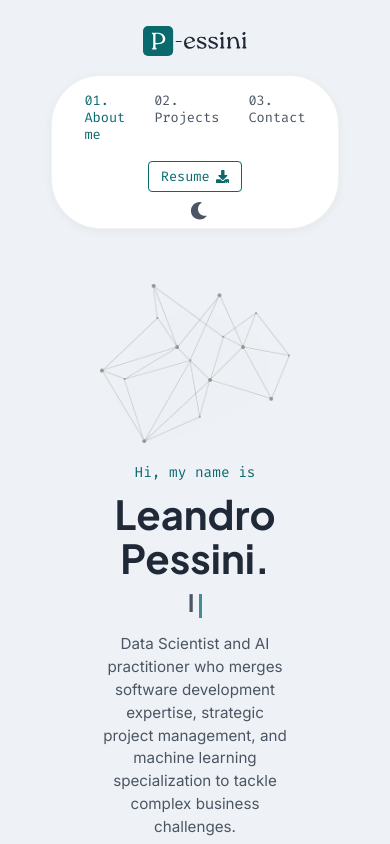
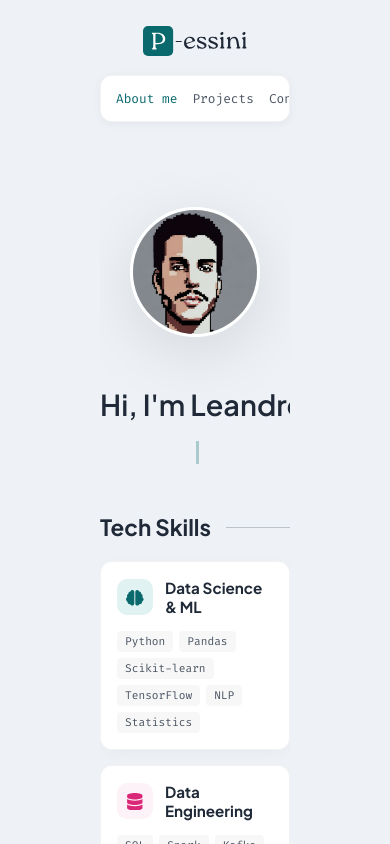
Before and after one commit to pessini/pessini.github.io, a React (Vite) app in the folder new/: page /about in a window 390 px wide. Shown: the top 844 px of the page. Built offline with nearby package versions, Linux system fonts and the light colour scheme.

Commit message:
New profile and few improvements (font size etc)

```diff
--- a/new/src/App.css
+++ b/new/src/App.css
@@ -147,7 +147,14 @@
   cursor: pointer;
   transition: color 0.3s;
   text-decoration: none;
-  display: block;
+  display: flex;
+  align-items: center;
+  gap: 5px;
+}
+
+.nav-number {
+  color: var(--primary-color);
+  font-weight: 600;
 }
 
 .nav-item:hover,
@@ -285,38 +292,34 @@
 
 .hero-content {
   flex: 1;
-  max-width: 550px;
-}
-
-.hero-intro {
-  color: var(--primary-color);
-  font-family: 'Fira Code', monospace;
-  font-size: 0.9rem;
-  margin-bottom: 10px;
-  font-weight: 400;
+  max-width: 800px;
 }
 
 .hero-name {
-  font-size: 2.8rem;
-  /* Compact size for better fit */
-  font-weight: 800;
+  font-size: min(3.15rem, 7vw);
+  /* Smaller, more refined size */
+  font-weight: 600;
+  /* Less bold for a lighter feel */
   color: var(--text-main);
-  margin-bottom: 5px;
-  line-height: 1.1;
+  margin-bottom: 10px;
+  /* More space after name */
+  line-height: 1.2;
+  white-space: nowrap;
 }
 
 .hero-tagline-container {
-  height: 2.3rem;
+  min-height: 4rem;
   overflow: hidden;
-  margin-bottom: 12px;
+  margin-bottom: 20px;
+  /* More space after tagline */
   display: flex;
   align-items: center;
 }
 
 .hero-tagline {
-  font-size: 1.8rem;
+  font-size: min(2.1rem, 4.9vw);
   /* Compact for better proportions */
-  font-weight: 700;
+  font-weight: 600;
   color: var(--text-secondary);
   line-height: 1.2;
   white-space: nowrap;
@@ -347,9 +350,11 @@
 .hero-description {
   max-width: 500px;
   font-size: 0.95rem;
-  line-height: 1.5;
+  line-height: 1.6;
+  /* Slightly more line height for readability */
   color: var(--text-secondary);
-  margin-top: 10px;
+  margin-top: 0;
+  /* Remove extra top margin since we have spacing above */
 }
 
 .hero-image-container {
@@ -362,13 +367,14 @@
 }
 
 .hero-image {
-  max-width: 100%;
-  height: auto;
-  max-height: 220px;
-  /* Compact size for better screen fit */
-  object-fit: contain;
+  max-width: 220px;
+  width: 100%;
+  aspect-ratio: 1 / 1;
+  border-radius: 50%;
+  object-fit: cover;
   filter: drop-shadow(0 15px 30px rgba(0, 0, 0, 0.1));
   transition: transform 0.3s ease;
+  border: 4px solid var(--card-bg);
 }
 
 .hero-image:hover {
@@ -534,6 +540,60 @@ body.dark-mode .navbar-container {
   }
 }
 
+/* New breakpoint to prevent navbar overlap */
+@media (max-width: 1100px) {
+  .site-header {
+    flex-direction: column;
+    gap: 15px;
+  }
+
+  .navbar-container {
+    flex-direction: row;
+    flex-wrap: nowrap;
+    justify-content: center;
+    gap: 5px;
+    padding: 8px 10px;
+    width: 100%;
+    max-width: 100%;
+    border-radius: 12px;
+    overflow-x: auto;
+  }
+
+  .nav-number {
+    display: none;
+  }
+
+  .resume-text {
+    display: none;
+  }
+
+  .nav-item {
+    padding: 6px 5px;
+    font-size: 0.8rem;
+    white-space: nowrap;
+    flex-shrink: 0;
+    /* Prevent wrapping */
+  }
+
+  .resume-btn {
+    padding: 6px 8px;
+    white-space: nowrap;
+    flex-shrink: 0;
+  }
+
+  .theme-toggle {
+    flex-shrink: 0;
+  }
+
+  /* Adjust hero text earlier to prevent wrapping */
+  /* Font sizes handled by fluid typography in base styles */
+}
+
+@media (max-width: 900px) {
+
+  /* Intermediate size handled by fluid typography */
+}
+
 @media (max-width: 768px) {
   .app-container {
     height: auto;
@@ -555,24 +615,29 @@ body.dark-mode .navbar-container {
 
   .hero-tagline-container {
     justify-content: center;
+    height: auto;
+    /* Allow height to adjust if needed, though we want one line */
+    min-height: 2.3rem;
   }
 
   .hero-name {
-    font-size: 2.5rem;
+    font-size: 1.8rem;
+    white-space: nowrap;
   }
 
   .hero-tagline {
-    font-size: 1.5rem;
+    font-size: 1.4rem;
+    white-space: nowrap;
   }
 
-  .site-header {
-    flex-direction: column;
-    gap: 15px;
-  }
+  /* Navbar styles are already handled by the 1100px media query above,
+     but we can keep specific mobile adjustments if needed here */
 
   .navbar-container {
-    flex-direction: column;
-    gap: 10px;
+    padding: 8px 10px;
+    /* Add horizontal padding for mobile menu */
+    justify-content: flex-start;
+    overflow-x: auto;
   }
 
   .cards-grid {
@@ -581,6 +646,22 @@ body.dark-mode .navbar-container {
 
   .footer-content {
     flex-direction: column;
+  }
+
+  /* Fix image cut off */
+  .hero-image-container {
+    justify-content: center;
+    padding: 30px;
+    /* significantly increased padding to handle drop shadow */
+    overflow: visible;
+    /* Ensure no clipping */
+  }
+
+  .hero-image {
+    max-width: 180px;
+    /* Slightly smaller */
+    border-width: 3px;
+    /* Smaller border */
   }
 }
 
@@ -618,14 +699,7 @@ body.dark-mode .navbar-container {
   margin: 0;
 }
 
-/* Hero name styling */
-.hero-intro h2 {
-  display: inline;
-  font-size: 3.5rem;
-  font-weight: 800;
-  color: var(--primary-color);
-  margin: 0;
-}
+
 
 /* Projects Grid */
 .projects-grid {
--- a/new/src/components/About.jsx
+++ b/new/src/components/About.jsx
@@ -1,7 +1,7 @@
 
 import React, { useState, useEffect } from 'react';
 import { FaBrain, FaCode, FaDatabase, FaCloud } from 'react-icons/fa';
-import drawingImg from '../assets/Drawing.png';
+import drawingImg from '../assets/profile_pixel.png';
 
 const About = () => {
     const [text, setText] = useState('');
@@ -44,8 +44,7 @@ const About = () => {
         <div className="content-section fade-in">
             <div className="hero-section">
                 <div className="hero-content">
-                    <h4 className="hero-intro">Hi, my name is</h4>
-                    <h1 className="hero-name">Leandro Pessini.</h1>
+                    <h1 className="hero-name">Hi, I'm Leandro.</h1>
                     <div className="hero-tagline-container">
                         <h2 className="hero-tagline">
                             {text}
@@ -53,11 +52,11 @@ const About = () => {
                         </h2>
                     </div>
 
-                    <div className="hero-description">
+                    {/* <div className="hero-description">
                         <p>
-                            Data Scientist and AI practitioner who merges software development expertise, strategic project management, and machine learning specialization to tackle complex business challenges.
+                            With over 15 years of experience spanning software engineering, data science, and AI development, I build end-to-end machine learning solutions—from intelligent knowledge systems and agentic AI workflows to predictive models and automated pipelines—combining deep technical expertise with a proven ability to deliver measurable business impact.
                         </p>
-                    </div>
+                    </div> */}
                 </div>
 
                 <div className="hero-image-container">
--- a/new/src/components/Navbar.jsx
+++ b/new/src/components/Navbar.jsx
@@ -1,13 +1,13 @@
 import React from 'react';
 import { Link, useLocation } from 'react-router-dom';
-import { FaUser, FaCode, FaEnvelope, FaSun, FaMoon, FaDownload } from 'react-icons/fa';
+import { FaUser, FaCode, FaEnvelope, FaSun, FaMoon, FaDropbox } from 'react-icons/fa';
 
 const Navbar = ({ darkMode, toggleDarkMode }) => {
     const location = useLocation();
     const tabs = [
-        { id: 'about', path: '/about', label: '01. About me', icon: <FaUser /> },
-        { id: 'projects', path: '/projects', label: '02. Projects', icon: <FaCode /> },
-        { id: 'contact', path: '/contact', label: '03. Contact', icon: <FaEnvelope /> },
+        { id: 'about', path: '/about', label: 'About me', number: '01.', icon: <FaUser /> },
+        { id: 'projects', path: '/projects', label: 'Projects', number: '02.', icon: <FaCode /> },
+        { id: 'contact', path: '/contact', label: 'Contact', number: '03.', icon: <FaEnvelope /> },
     ];
 
     return (
@@ -19,6 +19,7 @@ const Navbar = ({ darkMode, toggleDarkMode }) => {
                         to={tab.path}
                         className={`nav-item ${location.pathname === tab.path ? 'active' : ''}`}
                     >
+                        <span className="nav-number">{tab.number}</span>
                         <span className="nav-label">{tab.label}</span>
                     </Link>
                 ))}
@@ -30,7 +31,7 @@ const Navbar = ({ darkMode, toggleDarkMode }) => {
                 rel="noopener noreferrer"
                 className="resume-btn"
             >
-                Resume <FaDownload className="btn-icon" />
+                <span className="resume-text">Resume</span> <FaDropbox className="btn-icon" />
             </a>
 
             <button className="theme-toggle" onClick={toggleDarkMode} aria-label="Toggle Dark Mode">
```
Also changed, not shown: new/src/assets/profile_pixel.png (added).
